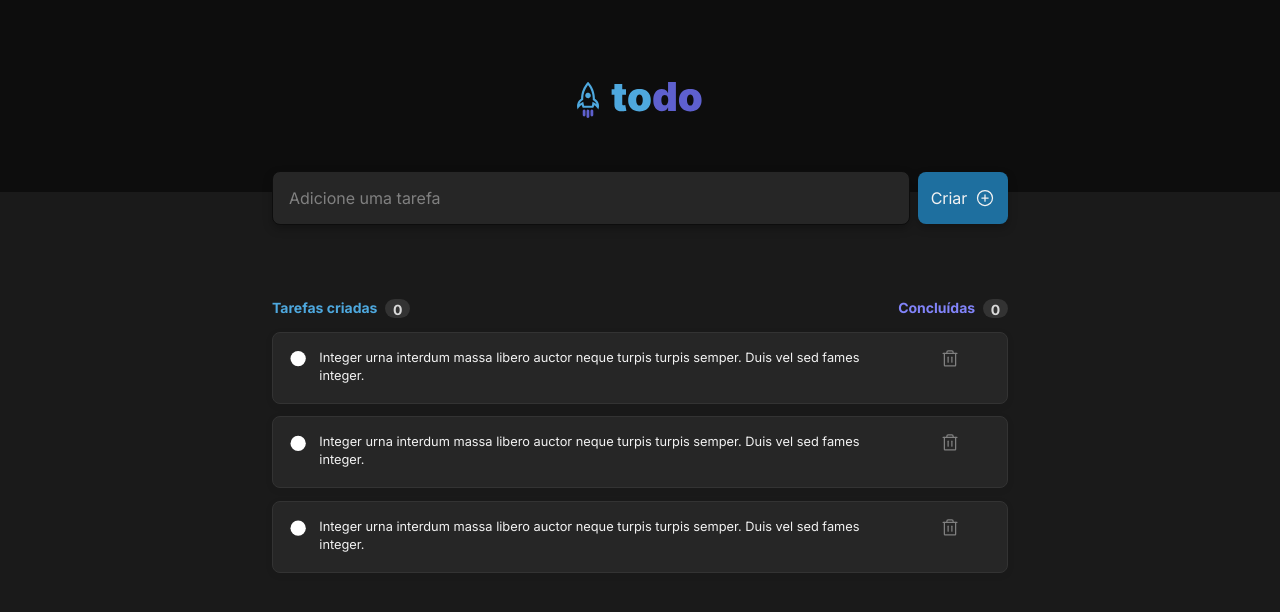
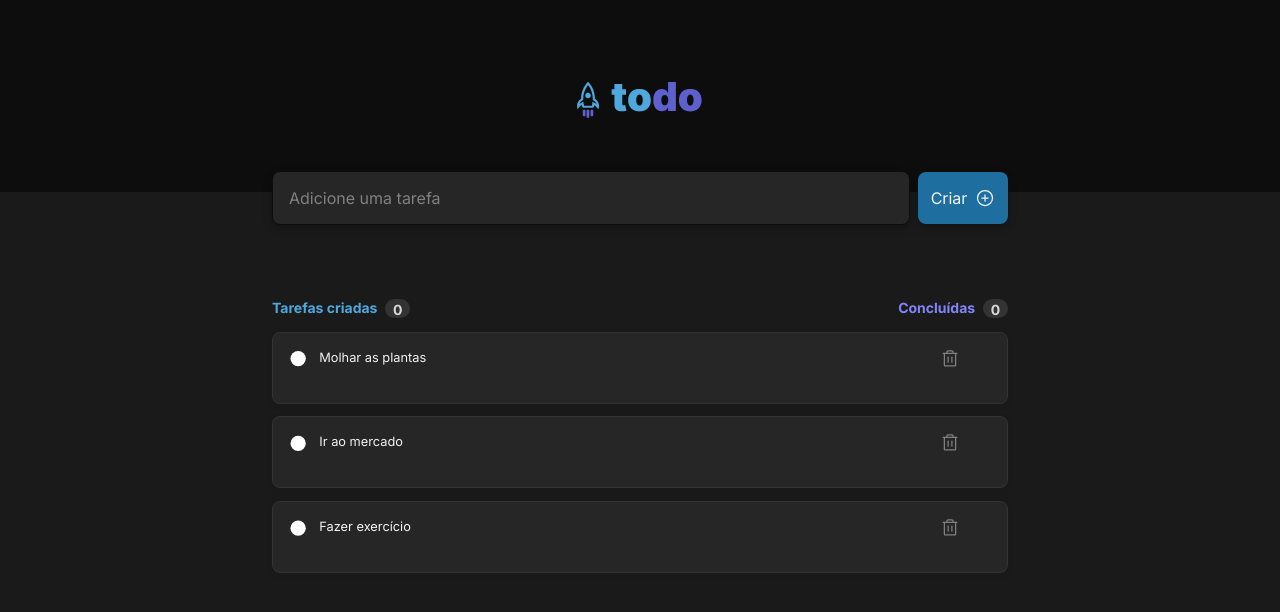
Before and after one commit to leticea/ignite-todo, a React (Vite) app: page / in a window 1280 px wide. Shown: the top 612 px of the page. Built offline with nearby package versions, Linux system fonts and the light colour scheme.

Commit message:
mostrando na tela as tasks

```diff
--- a/src/App.tsx
+++ b/src/App.tsx
@@ -1,25 +1,10 @@
 import { Header } from "./components/Header";
 import { Home } from "./components/Home";
+import { Task } from "./components/Task";
 
 import "./global.css";
 
-const tasks = [
-  {
-    id: 1,
-    description: "Molhar as plantas",
-    done: true
-  },
-  {
-    id: 2,
-    description: "Ir ao mercado",
-    done: false
-  },
-  {
-    id: 1,
-    description: "Fazer exercício",
-    done: false
-  }
-]
+
 
 export function App() {
   return (
@@ -27,6 +12,5 @@ export function App() {
       <Header />
       <Home />
     </div>
-
   );
 }
--- a/src/components/Home.tsx
+++ b/src/components/Home.tsx
@@ -2,7 +2,25 @@ import styles from "./Home.module.css";
 
 import { PlusCircle } from "phosphor-react";
 import { EmptyTask } from "./EmptyTask";
-import { Tasks } from "./Tasks";
+import { Task } from "./Task";
+
+const tasks = [
+  {
+    id: 1,
+    description: "Molhar as plantas",
+    done: true,
+  },
+  {
+    id: 2,
+    description: "Ir ao mercado",
+    done: false,
+  },
+  {
+    id: 1,
+    description: "Fazer exercício",
+    done: false,
+  },
+];
 
 export function Home() {
   return (
@@ -23,9 +41,15 @@ export function Home() {
           <div className={styles.completedTasksCounter}>0</div>
         </div>
         {/*<EmptyTask />*/}
-        <Tasks />
-        <Tasks />
-        <Tasks />
+        {tasks.map((task) => {
+          return (
+            <Task
+              key={task.id}
+              description={task.description}
+              done={task.done}
+            />
+          );
+        })}
       </div>
     </div>
   );
--- a/src/components/Tasks.tsx
+++ b/src/components/Task.tsx
@@ -1,14 +1,18 @@
 import { Trash } from "phosphor-react";
 
-import styles from "./Tasks.module.css";
+import styles from "./Task.module.css";
 
-export function Tasks() {
+interface TaskProps {
+  description: string;
+  done: boolean;
+}
+
+export function Task({ done, description }: TaskProps) {
   return (
     <div className={styles.taskContainer}>
       <input className={styles.taskCheckbox} type="checkbox" />
       <p>
-        Integer urna interdum massa libero auctor neque turpis turpis semper.
-        Duis vel sed fames integer.
+        {description}
       </p>
       <button title="Deletar comentário">
         <Trash size={20}  />
```
Also changed, not shown: src/components/Task.module.css (renamed from src/components/Tasks.module.css).
